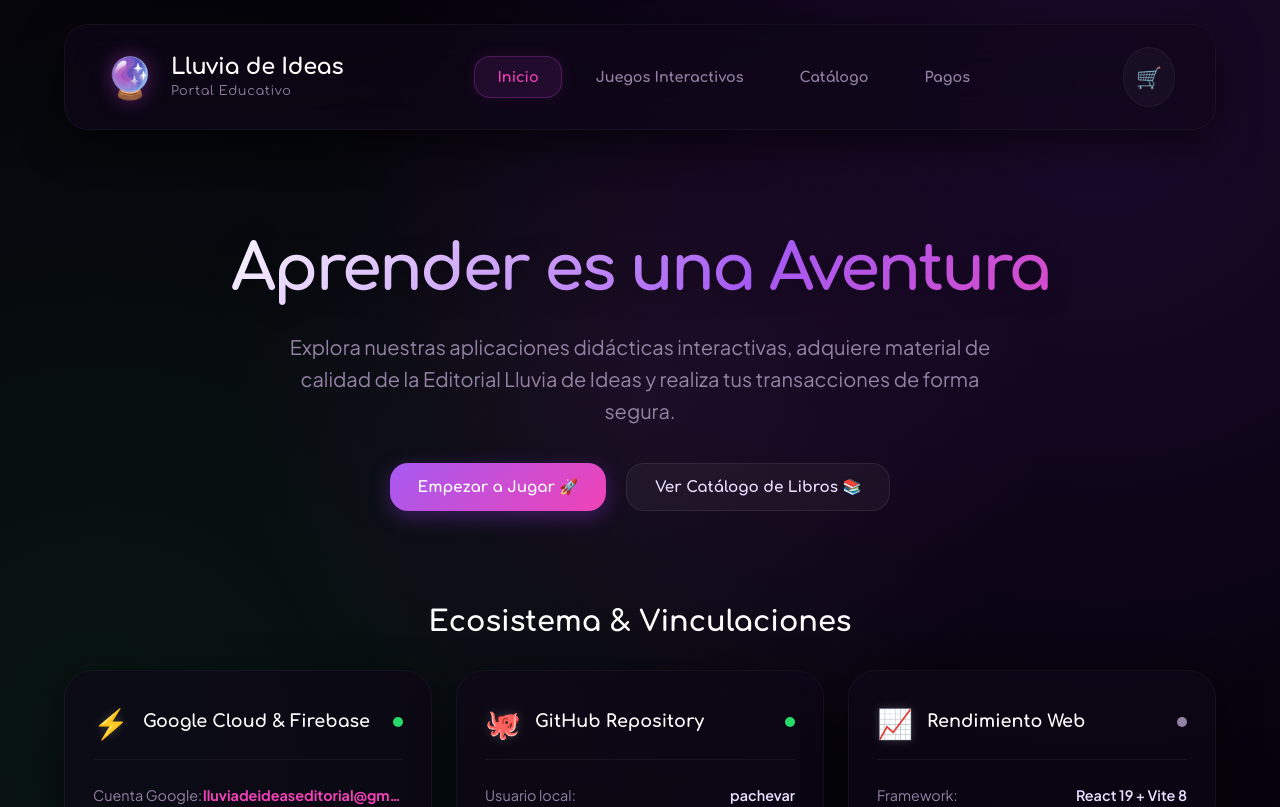
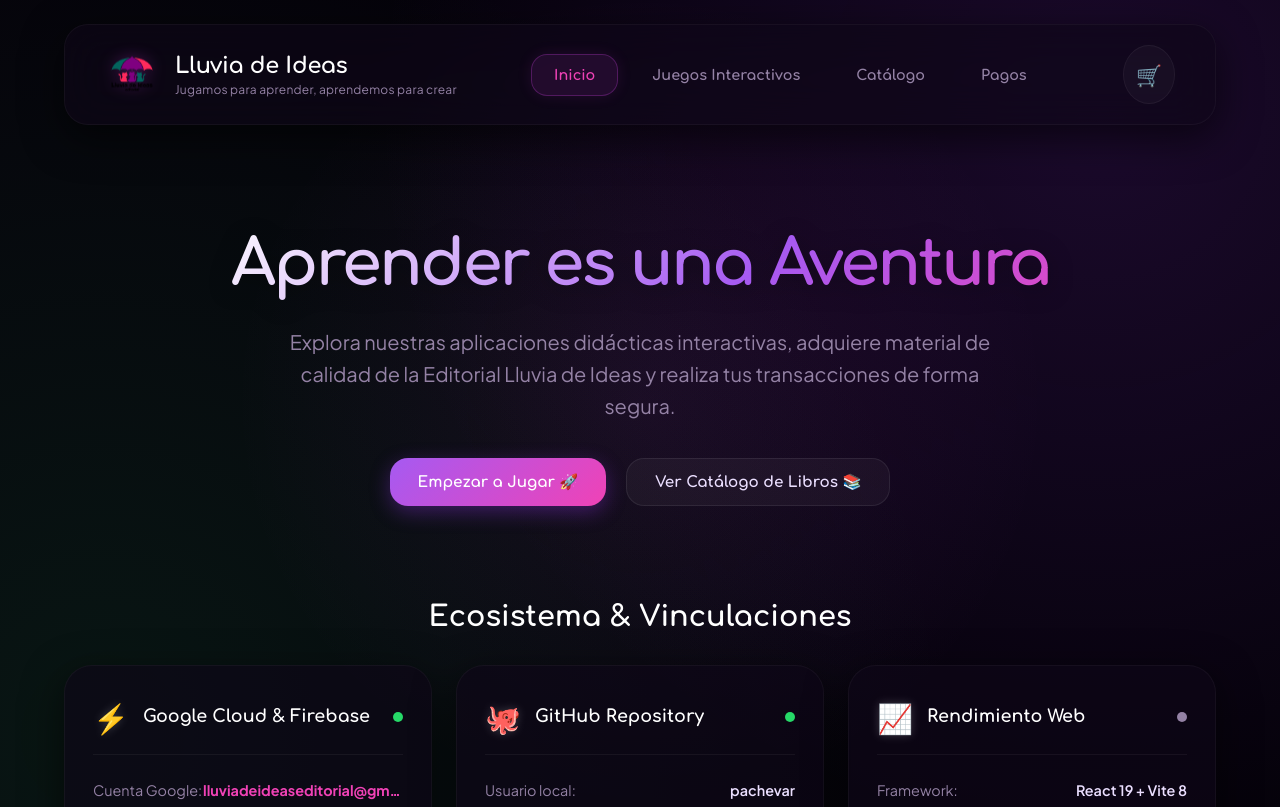
Before and after one commit to pachevar/lluvia-de-ideas, a React (Vite) app: page / in a window 1280 px wide. Shown: the top 807 px of the page. Built offline with nearby package versions, Linux system fonts and the light colour scheme.

Commit message:
Branding update: Load logo editorial image and add company slogan to header

```diff
--- a/src/App.css
+++ b/src/App.css
@@ -25,9 +25,12 @@
   gap: 16px;
 }
 .brand-logo {
-  font-size: 2.5rem;
-  filter: drop-shadow(0 0 10px rgba(217, 70, 239, 0.4));
+  height: 54px;
+  width: auto;
+  border-radius: 12px;
+  filter: drop-shadow(0 0 8px rgba(217, 70, 239, 0.3));
   animation: floatAnimation 3s ease-in-out infinite;
+  object-fit: contain;
 }
 .brand-text h2 {
   font-family: var(--font-headline);
@@ -36,10 +39,14 @@
   color: var(--text-title);
 }
 .brand-text p {
-  font-size: 0.8rem;
+  font-size: 0.75rem;
   color: var(--text-muted);
-  font-family: var(--font-headline);
-  letter-spacing: 0.05em;
+  font-family: var(--font-body);
+  letter-spacing: 0.02em;
+  margin-top: 2px;
+  line-height: 1.3;
+  max-width: 320px;
+  text-align: left;
 }
 
 .nav-menu {
--- a/src/App.tsx
+++ b/src/App.tsx
@@ -1,4 +1,5 @@
 import { useState, useEffect } from 'react';
+import logoEditorial from './assets/logo editorial.png';
 import './App.css';
 
 // Type definitions
@@ -229,10 +230,10 @@ function App() {
       {/* Header Navigation */}
       <header className="app-header card-glass">
         <div className="brand">
-          <span className="brand-logo">🔮</span>
+          <img src={logoEditorial} className="brand-logo" alt="Editorial Lluvia de Ideas" />
           <div className="brand-text">
             <h2>Lluvia de Ideas</h2>
-            <p>Portal Educativo</p>
+            <p>Jugamos para aprender, aprendemos para crear</p>
           </div>
         </div>
         <nav className="nav-menu">
```
Also changed, not shown: src/assets/logo editorial.png (renamed from src/assets/logo fondo amarillo.png).
